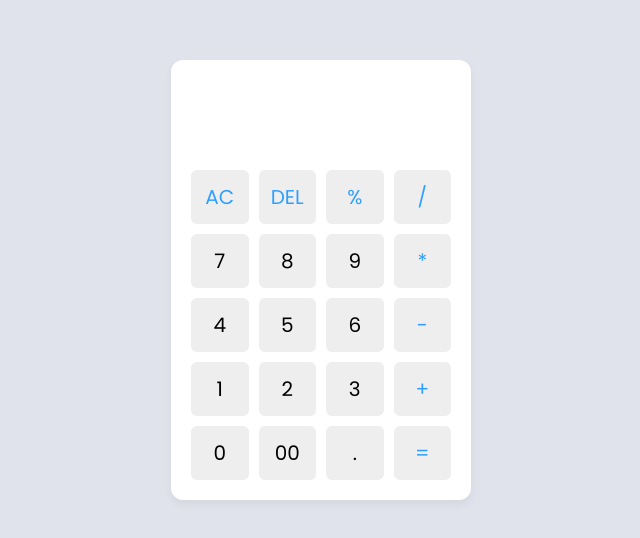
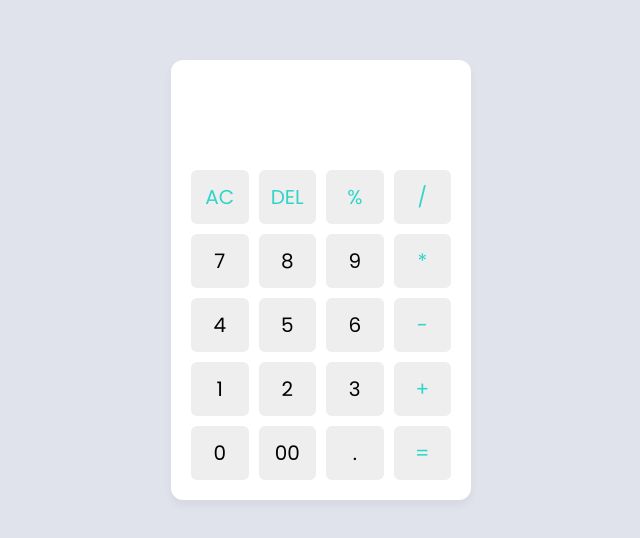
Before and after one commit to tanzim-ikram/web-calculator, a plain HTML site: page index.html in a window 1280 px wide. Shown: the part 120-658 px from the top of the page, without its empty margins (319-959 px from the left). Drawn offline with Linux system fonts and the light colour scheme.

Commit message:
Change the buttons color

```diff
--- a/style.css
+++ b/style.css
@@ -55,5 +55,5 @@ body {
 }
 
 .operator {
-    color: #2f9fff;
+    color: #30D5C8;
 }
```
